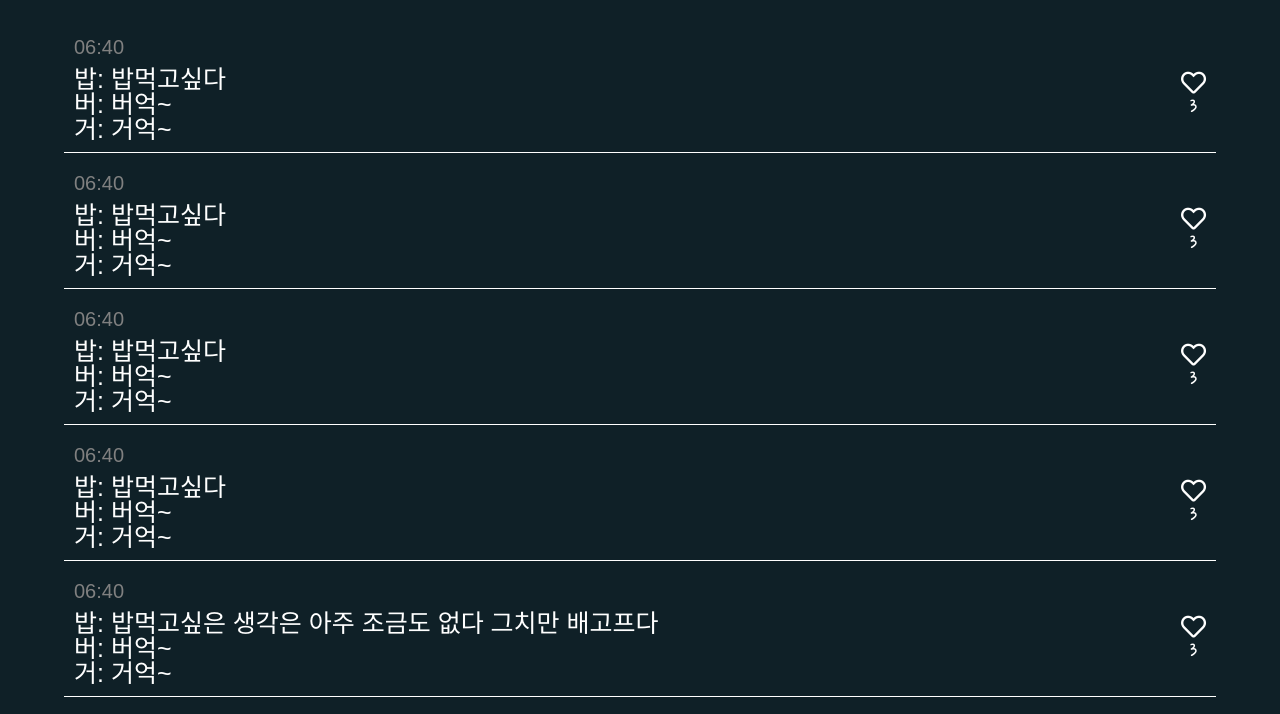
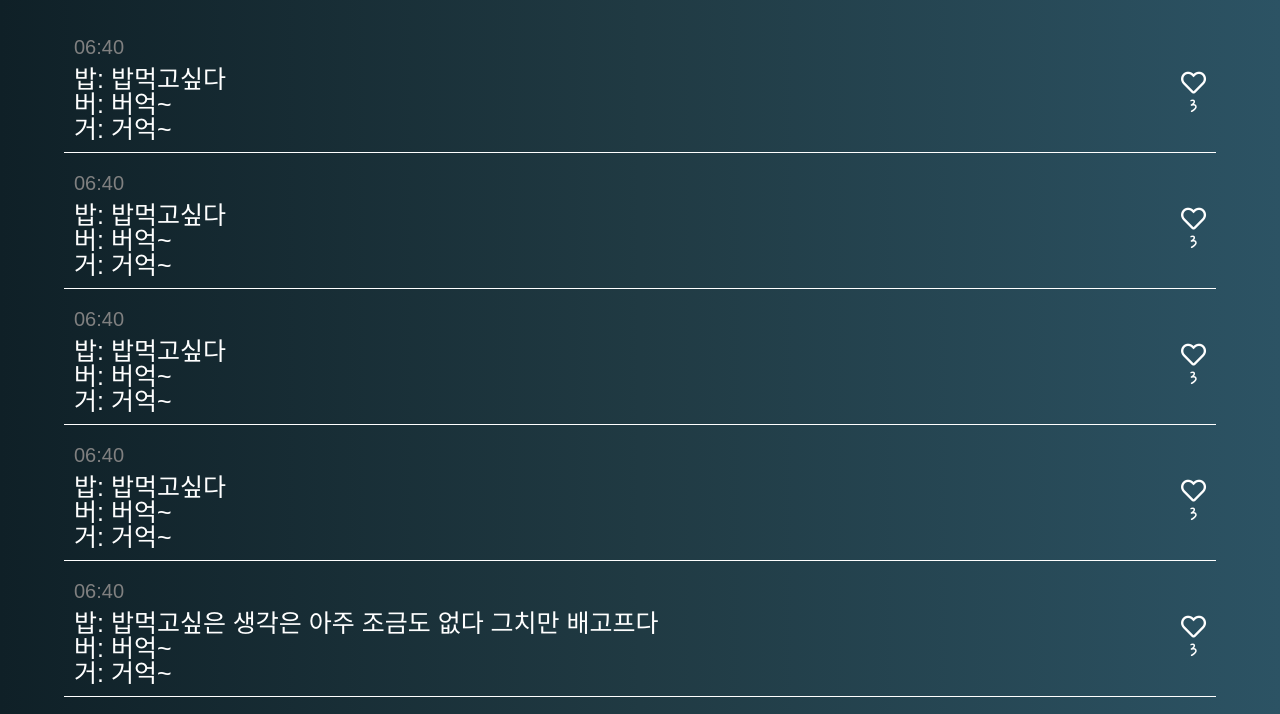
Before and after one commit to dydtjq94/samthree, a plain HTML site: page index.html in a window 1280 px wide. Shown: the part 524-1238 px from the top of the page. Drawn offline with Linux system fonts and the light colour scheme; a web font is replaced by a local one.

Commit message:
Update styles.css

```diff
--- a/styles.css
+++ b/styles.css
@@ -7,7 +7,7 @@ html {
   background-color: #0f2027;
 }
 body {
-  /* background: linear-gradient(to right, #0f2027, #203a43, #2c5364); */
+  background: linear-gradient(to right, #0f2027, #203a43, #2c5364);
   color: #fff;
   display: flex;
   flex-direction: column;
```
